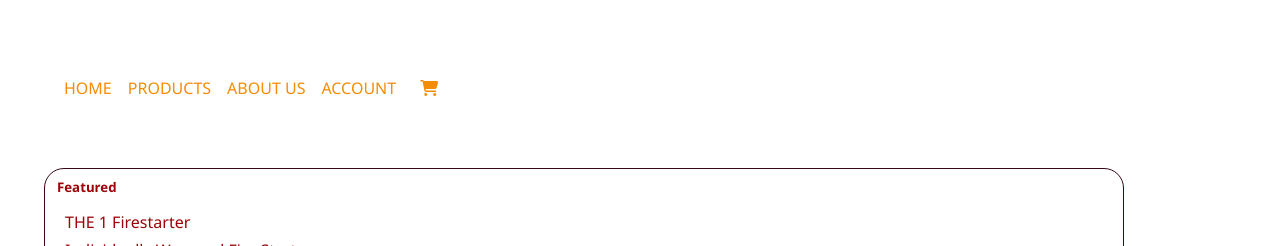
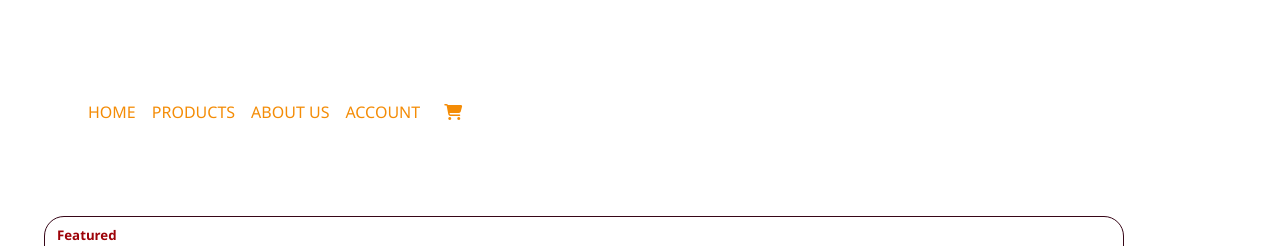
Before and after one commit to philnash/react-express-starter, a React (Create React App) app: page /products in a window 1280 px wide. Shown: the top 246 px of the page. Built offline with nearby package versions, Linux system fonts and the light colour scheme; some icons are missing.

Commit message:
more styling

```diff
--- a/src/components/Navbar.jsx
+++ b/src/components/Navbar.jsx
@@ -12,7 +12,7 @@ function Navigation() {
     <span>
       <Navbar fixed="top" expand="lg">
         {/* <span className="menu-btn__burger"></span> */}
-        <Container>
+        <Container className="navbar-main">
           <Nav>
             <NavLink  href="/home" to="./pages/home">HOME
               {/* <i className="fa-solid fa-house"></i> */}
--- a/src/css/main.css
+++ b/src/css/main.css
@@ -73,24 +73,6 @@
   max-height: 200px;
   padding: 5px;
   border-radius: 30px;;
-  /* grid: repeat(3, 80px) / auto-flow; */
-  /* flex-wrap: wrap; */
-}
-
-/* img {
-  border-radius: 60px;
-} */
-
-.navbar-main {
-  /* display: inline-flexbox; */
-  /* position: -webkit-sticky; */
-  color:#D00000;
-  margin: .25rem;
-  size-adjust: 5rem;
-  size: 3rem;
-  padding: 1.5rem;
-  align-items: center;
-  flex: 1 30px;
 }
 
 .footer {
@@ -105,6 +87,17 @@
   background-color: rgb(174, 174, 174);
 }
 
+.navbar-main {
+  /* display: inline-flexbox; */
+  /* position: -webkit-sticky; */
+  color:#D00000;
+  margin: .25rem;
+  size-adjust: 5rem;
+  size: 3rem;
+  padding: 1.5rem;
+  align-items: center;
+  flex: 1 30px;
+}
 @media screen and (min-width: 768px) {
   .menu-btn {
     visibility: hidden;
--- a/src/css/scss/main.css
+++ b/src/css/scss/main.css
@@ -44,6 +44,17 @@
 }
 .card-image :hover {
   transform: scale(1.5);
+}
+.navbar-main {
+  /* display: inline-flexbox; */
+  /* position: -webkit-sticky; */
+  color:#03071E;
+  margin: .25rem;
+  size-adjust: 5rem;
+  size: 3rem;
+  padding: 1rem;
+  align-items: center;
+  /* flex: 1 30px; */
 }
 .home {
   max-height: 90%;
@@ -118,7 +129,6 @@ body {
 h1, h2, h3 {
   font-weight: 700;
 }
-
 a {
   color: #f48c06;
   text-decoration: none;
```
